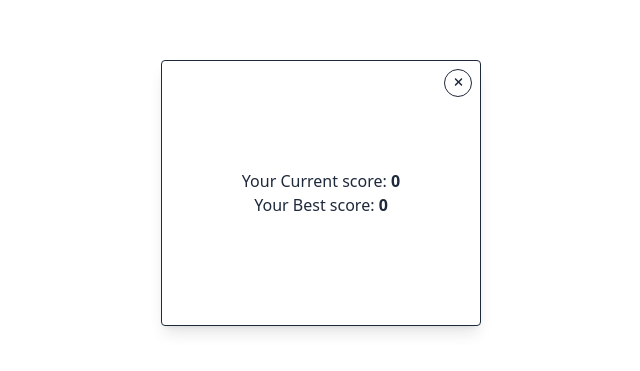
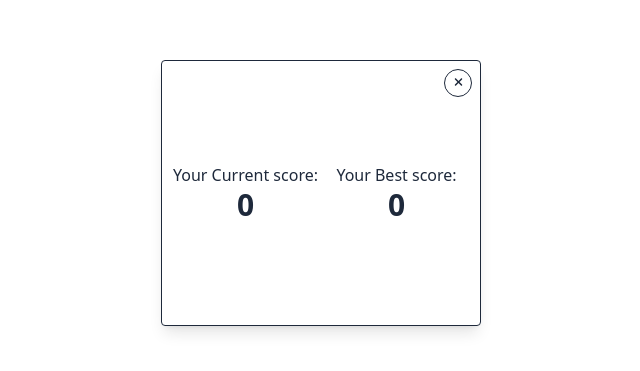
Before and after one commit to fry13/invoke, a React (Create React App) app: page /result in a window 1280 px wide. Shown: the part 207-578 px from the top of the page, without its empty margins (319-959 px from the left). Built offline with nearby package versions, Linux system fonts and the light colour scheme.

Commit message:
Add Score Rarity

```diff
--- a/src/pages/Game.tsx
+++ b/src/pages/Game.tsx
@@ -6,9 +6,9 @@ import { faXmark } from "@fortawesome/free-solid-svg-icons";
 import { faRotateLeft } from "@fortawesome/free-solid-svg-icons";
 import Icon from "../components/Spell";
 import Button from "../components/Button";
+import Orb from "../components/Orb";
+import { rarity } from "../utils";
 import { spells } from "../spells";
-import { orbs } from "../orbs";
-import Orb from "../components/Orb";
 
 const xmark = <FontAwesomeIcon icon={faXmark} />;
 const restart = <FontAwesomeIcon icon={faRotateLeft} />;
@@ -145,7 +145,7 @@ export default function GamePage(props: any) {
       {/* <p className="mx-auto font-bold mt-2">{value || " "}</p> */}
       <div className="mt-2">
         <span className="mr-8">
-          Score: <span className="font-bold">{score}</span>
+          Score: <span className={`font-bold ${rarity(score)}`}>{score}</span>
         </span>
         Time:{" "}
         <span
@@ -159,3 +159,10 @@ export default function GamePage(props: any) {
     </>
   );
 }
+
+//todo сделать faq страницу
+//todo изменить цвет очков на зеленый/синий/фиолетовый/оранжевый
+//todo изменить страницу результата поделив на две половины
+//todo поменять роутинг
+// ? keybindings
+// ? progressbar
--- a/src/pages/Result.tsx
+++ b/src/pages/Result.tsx
@@ -3,26 +3,39 @@ import { useNavigate } from "react-router-dom";
 import { FontAwesomeIcon } from "@fortawesome/react-fontawesome";
 import { faXmark } from "@fortawesome/free-solid-svg-icons";
 import Button from "../components/Button";
+import { rarity } from "../utils";
 
 const xmark = <FontAwesomeIcon icon={faXmark} />;
 
-export default function ResultPage(props: any) {
+interface Scores {
+  score: number;
+  bestScore: number;
+}
+
+export default function ResultPage({ score, bestScore }: Scores) {
   const navigate = useNavigate();
   const routeChange = (path: string) => {
     navigate(path);
   };
+
   return (
-    <div className="flex flex-col justify-center h-full relative">
+    <div className="flex items-center justify-around h-full relative">
       <Button
         classes="w-7 h-7 p-1 rounded-full text-xs mb-10 absolute top-0 right-0"
         text={xmark}
         onClick={() => routeChange("/")}
       />
-      <p>
-        Your Current score: <span className="font-bold">{props.score}</span>
+      <p className="w-full">
+        Your Current score:
+        <br />
+        <span className={`font-bold text-3xl ${rarity(score)}`}>{score}</span>
       </p>
-      <p>
-        Your Best score: <span className="font-bold">{props.bestScore}</span>
+      <p className="w-full">
+        Your Best score:
+        <br />
+        <span className={`font-bold text-3xl ${rarity(bestScore)}`}>
+          {bestScore}
+        </span>
       </p>
     </div>
   );
--- /dev/null
+++ b/src/utils.ts
@@ -0,0 +1,6 @@
+export const rarity = (score: number) => {
+  if (score > 99) return "text-amber-500";
+  else if (score > 50) return "text-purple-600";
+  else if (score > 25) return "text-blue-600";
+  else if (score > 5) return "text-green-600";
+};
```
